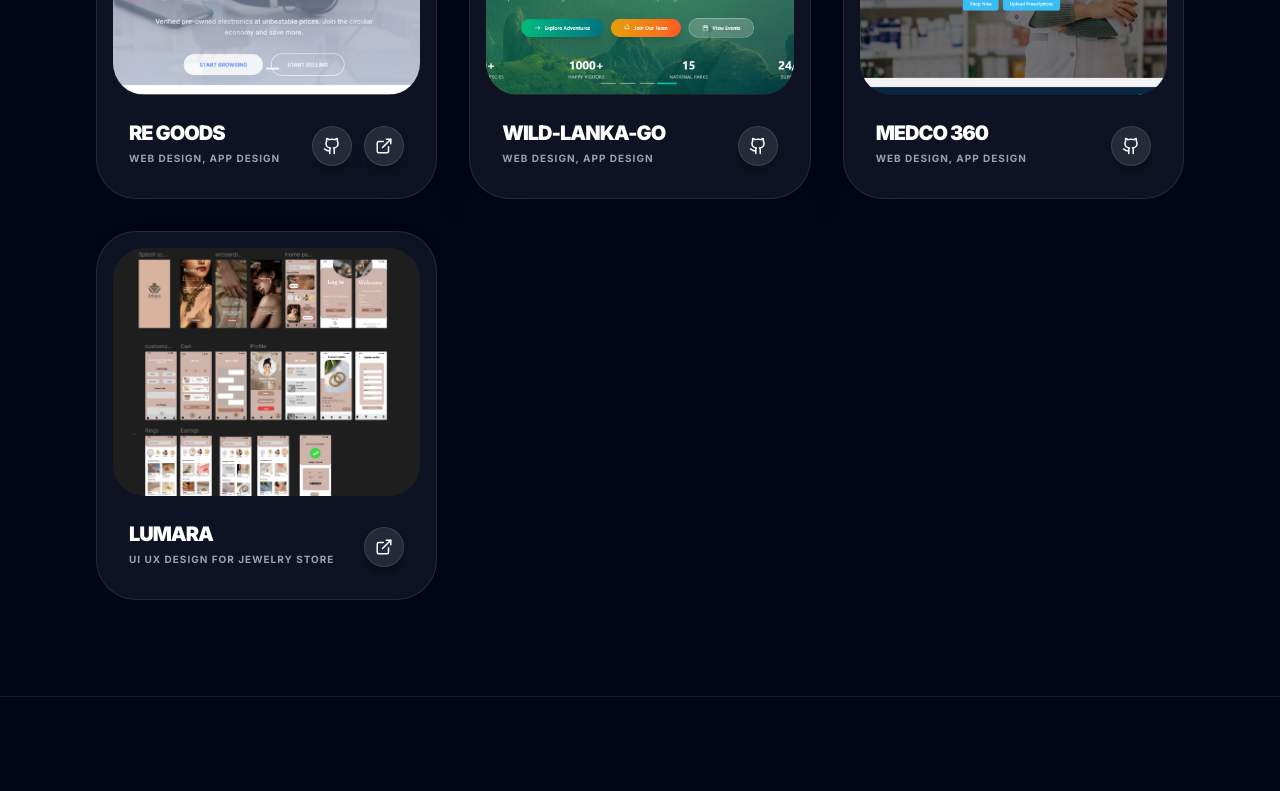
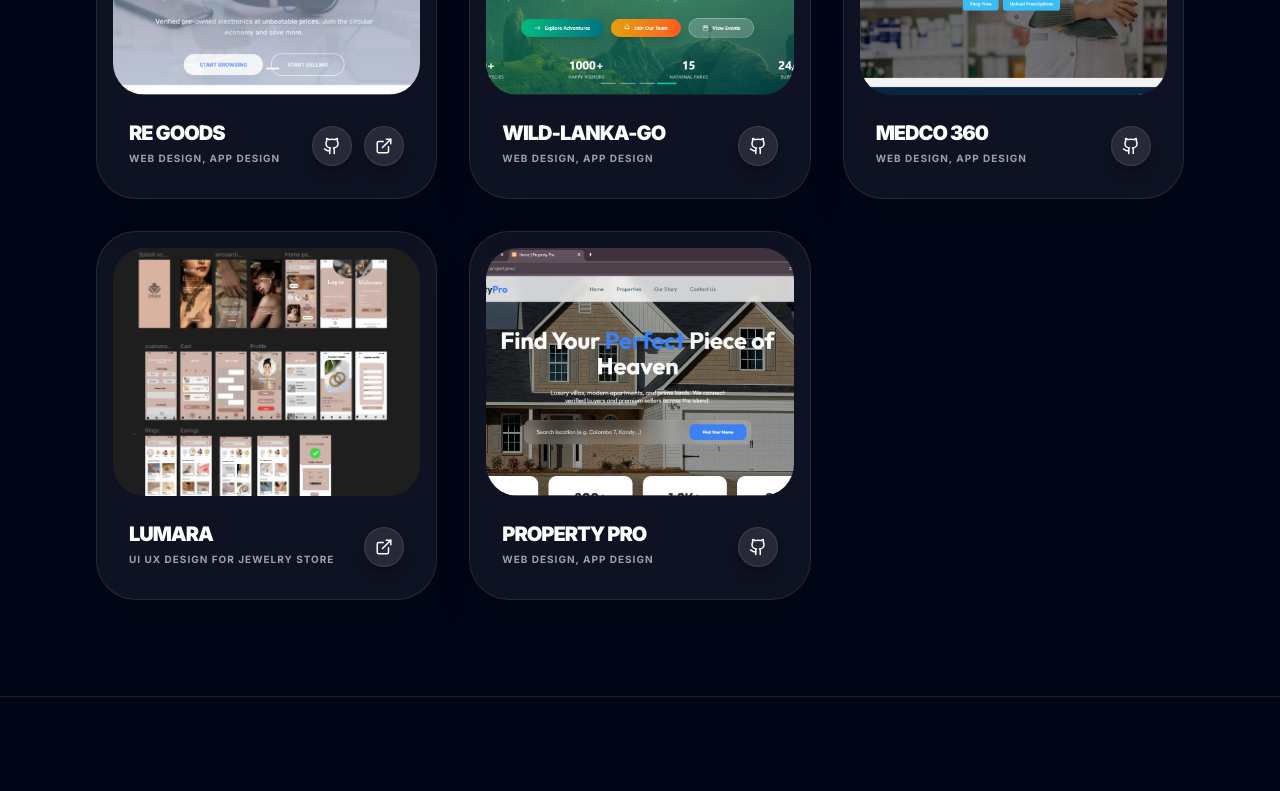
Before and after one commit to sewminiwijesiri/Portfolio, a Next.js app: page /projects in a window 1280 px wide. Shown: the part 621-1412 px from the top of the page. Built offline with nearby package versions, Linux system fonts and the light colour scheme.

Commit message:
feat: add projects section to homepage and a dedicated projects page with new project data and image

```diff
--- a/src/app/projects/page.jsx
+++ b/src/app/projects/page.jsx
@@ -37,6 +37,13 @@ const allProjects = [
     description: "UI UX Design for jewelry store",
     image: "/images/figma2.png",
     live: "https://www.figma.com/design/GrrfLDjMYC3MHTf32gggNQ/Jewelry?node-id=24-165&t=ner1D7RnUe06As9u-1"
+  },
+  {
+    title: "Property Pro",
+    category: "Website Design",
+    description: "Web Design, App Design",
+    image: "/images/propertypro.jpg",
+    github: "https://github.com/sewminiwijesiri/propertypro.git",
   }
 ];
 
--- a/src/components/Projects.jsx
+++ b/src/components/Projects.jsx
@@ -23,12 +23,13 @@ const projects = [
     github: "https://github.com/Piyumal-Bandaranayake/WILD-LANKA-GO.git",
   },
   {
-    title: "Medco 360",
+    title: "Medico 360",
     category: "Website Design",
     description: "Web Design, App Design",
     image: "/images/Medico 360.png",
     github: "https://github.com/Piyumal-Bandaranayake/Medico360-online-Pharmacy-.git",
   },
+
 
 
 ];
@@ -128,7 +129,7 @@ const Projects = () => {
         >
           <Link
             href="/projects"
-            className="px-10 py-4 bg-white/5 border border-white/10 text-white text-[11px] font-black tracking-widest rounded-full hover:bg-accent hover:text-white transition-all duration-300 shadow-xl shadow-black/20 hover:scale-105 active:scale-95"
+            className="px-10 py-4 bg-white border border-white text-black text-[11px] font-black tracking-widest rounded-full hover:bg-accent hover:border-accent hover:text-white transition-all duration-300 shadow-xl shadow-black/20 hover:scale-105 active:scale-95"
           >
             EXPLORE OTHER PROJECTS
           </Link>
```
Also changed, not shown: public/images/propertypro.jpg (added).
